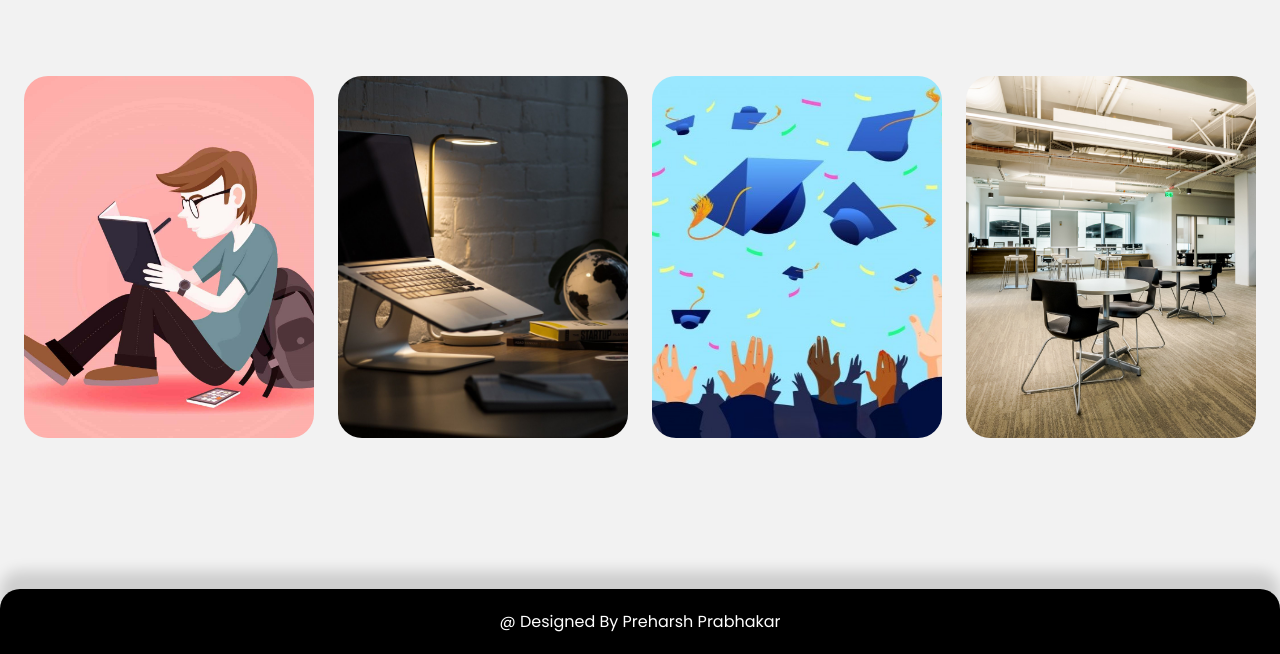
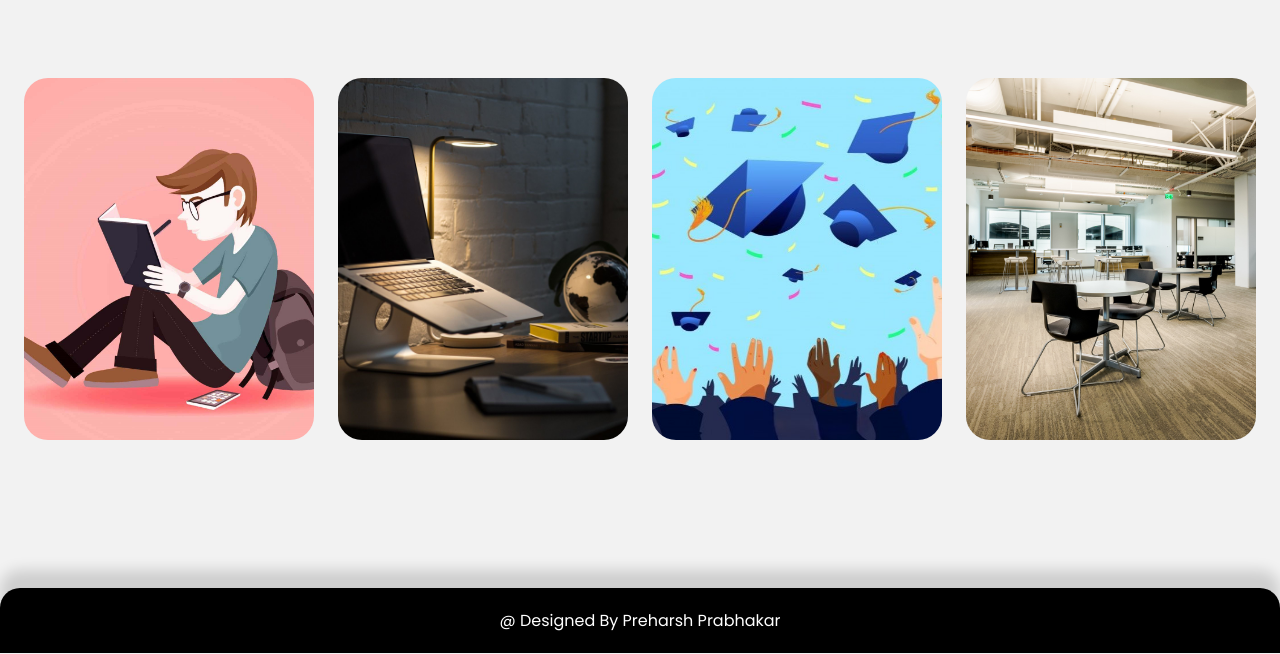
Before and after one commit to Preharsh315/My-Home-Page, a plain HTML site: page index.html in a window 1280 px wide. Shown: the part 148-802 px from the top of the page. Drawn offline with Linux system fonts and the light colour scheme.

Commit message:
Add files via upload

```diff
--- a/styles.css
+++ b/styles.css
@@ -67,6 +67,7 @@ img {
   place-items: center;
   margin-inline: 1.5rem;
   padding-block: 5rem;
+  padding-bottom: 12px;
 }
 
 .card__container {
@@ -151,7 +152,7 @@ img {
 
 footer{
   color: white;
-  margin-top: -63px;
+  margin-top: auto;
   text-align: center;
   background: black;
   padding-block: 20px;
@@ -215,7 +216,7 @@ footer{
 
 
 
-@media screen and (min-width: 320px) and (max-width: 1119px){
+@media screen and (min-width: 768px) and (max-width: 1119px){
   .card__container {
     grid-template-columns: repeat(2, 1fr);
     column-gap: 2.5rem;
@@ -231,7 +232,7 @@ footer{
 
 @media screen and (min-width: 1120px) {
   .container {
-    height: 100vh;
+    height: 92vh;
     padding-top: 90px;
   }
 
```
